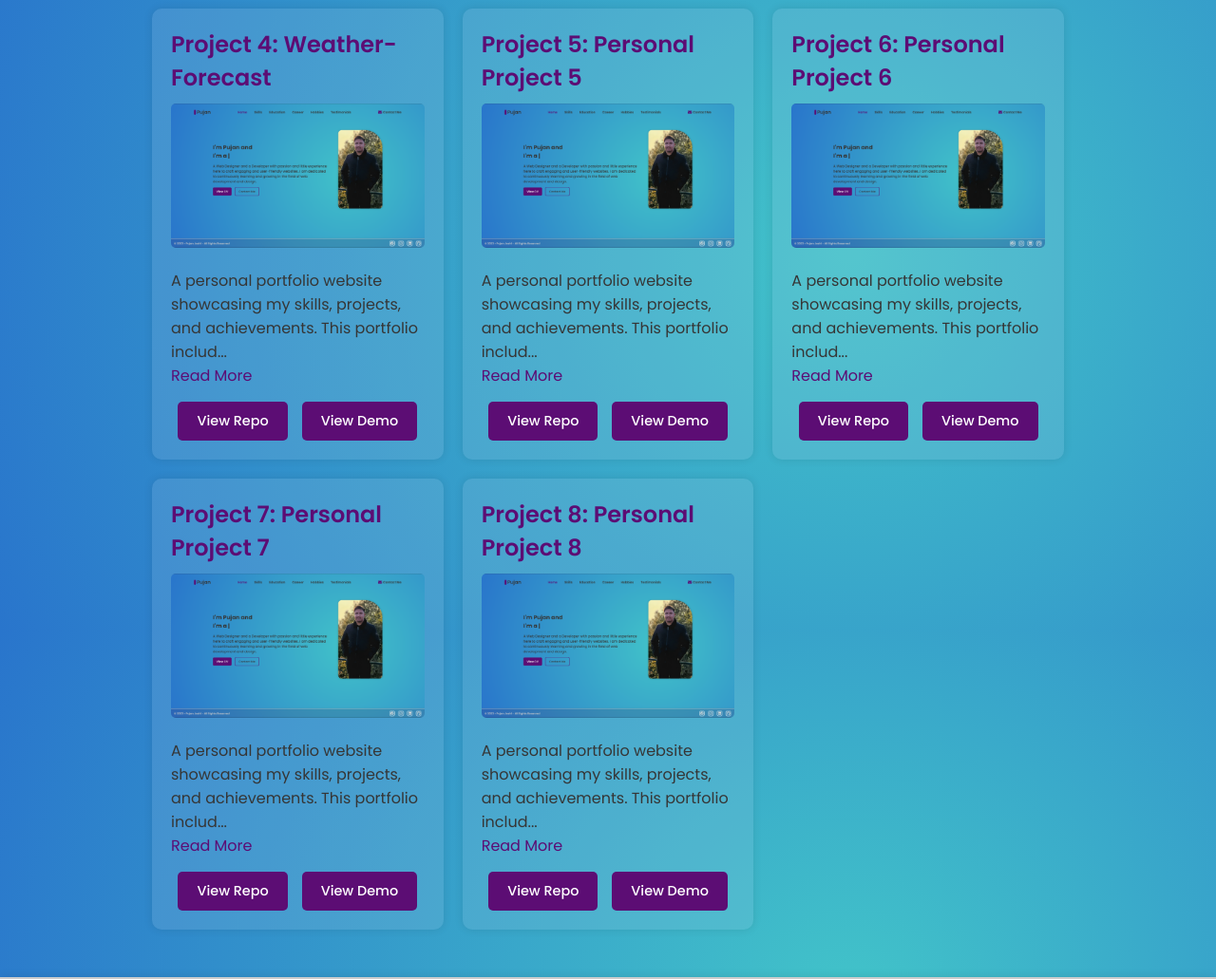
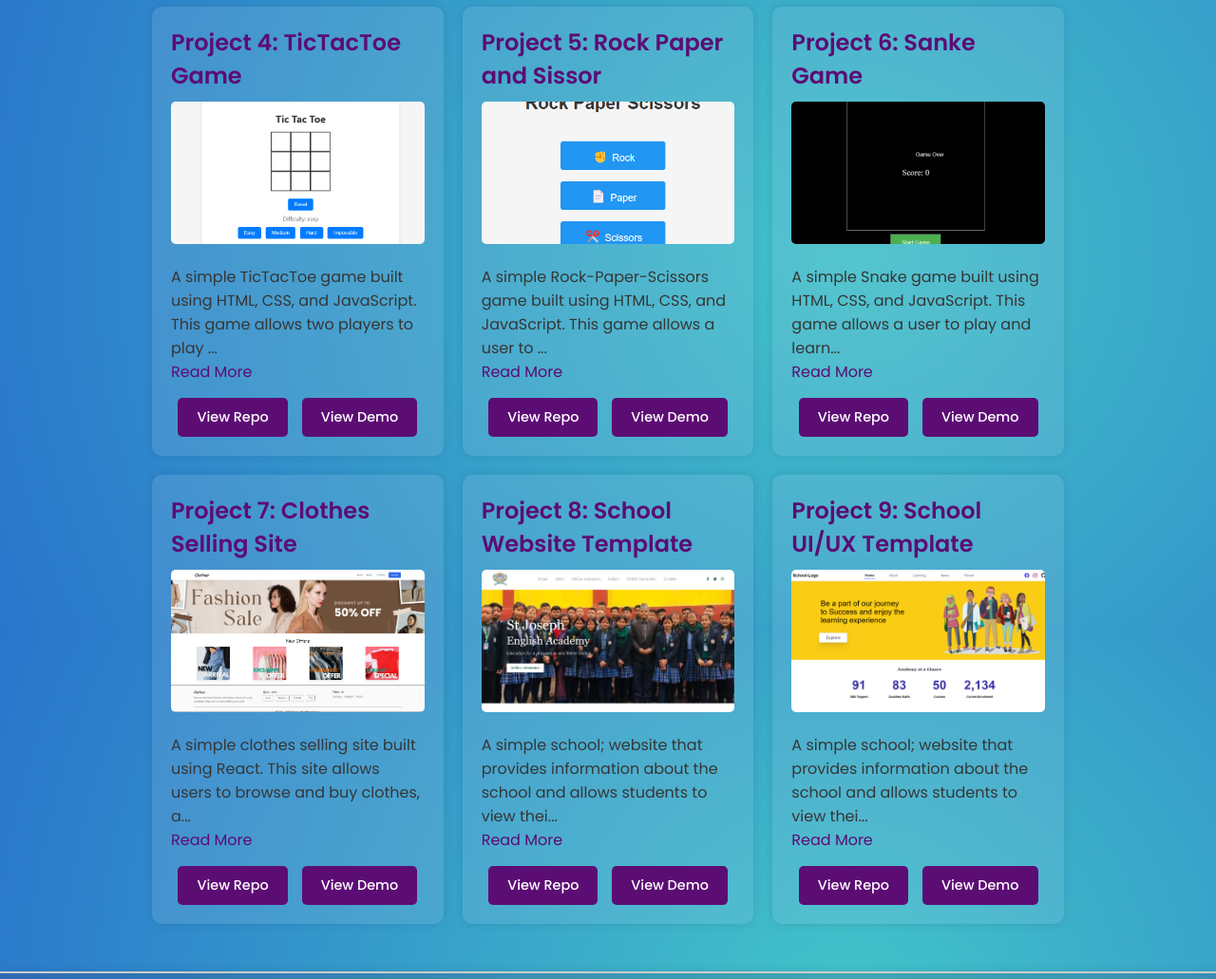
Before and after one commit to pujanjoci/Resume, a plain HTML site: page SRC/pages/career.html in a window 1280 px wide. Shown: the part 935-1966 px from the top of the page at 95% size. Drawn offline with nearby package versions, Linux system fonts and the light colour scheme.

Commit message:
added my Projects

```diff
--- a/SRC/pages/career.html
+++ b/SRC/pages/career.html
@@ -67,23 +67,23 @@
                             </div>
                             <button class="toggle-description">Read More</button>
                             <div class="project-buttons">
-                                <a href="https://github.com/pujanjoci/portfolio" target="_blank" class="project-btn">View Repo</a>
-                                <a href="https://pujan.com/demo" target="_blank" class="project-btn">View Demo</a>
+                                <a href="https://github.com/pujanjoci/Resume" target="_blank" class="project-btn">View Repo</a>
+                                <a href="https://pujan-joshi.com.np/" target="_blank" class="project-btn">View Demo</a>
                             </div>
                         </div>
 
                         <!-- Project 2 -->
                         <div class="project-card">
-                            <div class="project-title">Project 2: E-Commerce Website</div>
+                            <div class="project-title">Project 2: House Locater</div>
                             <!-- Add Image below title -->
-                            <img src="/Assets/career/portfolio.png" alt="Project 2 Image" class="project-image">
+                            <img src="/Assets/career/houselocater.png" alt="House Locater" class="project-image">
                             <div class="project-description" id="desc2">
-                                An e-commerce website with features such as product management, shopping cart, and payment gateway integration. The website allows users to browse products, add them to the cart, and complete purchases securely.
+                               A web application to mkae searching for house and information about land easier and also to showcase some ui/ux design and some features i am interested in.
                             </div>
                             <button class="toggle-description">Read More</button>
                             <div class="project-buttons">
-                                <a href="https://github.com/pujanjoci/e-commerce" target="_blank" class="project-btn">View Repo</a>
-                                <a href="https://pujan.com/e-commerce-demo" target="_blank" class="project-btn">View Demo</a>
+                                <a href="https://github.com/pujanjoci/houselocater" target="_blank" class="project-btn">View Repo</a>
+                                <a href="https://pujanjoci.github.io/houselocater/" target="_blank" class="project-btn">View Demo</a>
                             </div>
                         </div>
 
@@ -91,9 +91,9 @@
                          <div class="project-card">
                             <div class="project-title">Project 3: Personal Blog-Site</div>
                             <!-- Add Image below title -->
-                            <img src="/Assets/career/portfolio.png" alt="Project 1 Image" class="project-image">
+                            <img src="/Assets/career/blogsite.png" alt="Project 1 Image" class="project-image">
                             <div class="project-description" id="desc3">
-                                A personal portfolio website showcasing my skills, projects, and achievements. This portfolio includes sections for showcasing web development projects, technical skills, and more. You can explore the code and see the live version here.
+                                A simple blog site built using React. This blog allows me to showcase how to connect api or to use a json file to show my personal blogs.
                             </div>
                             <button class="toggle-description">Read More</button>
                             <div class="project-buttons">
@@ -102,76 +102,91 @@
                             </div>
                         </div> <!-- Project 4 -->
                         <div class="project-card">
-                            <div class="project-title">Project 4: Weather-Forecast</div>
+                            <div class="project-title">Project 4: TicTacToe Game</div>
                             <!-- Add Image below title -->
-                            <img src="/Assets/career/portfolio.png" alt="Project 1 Image" class="project-image">
+                            <img src="/Assets/career/tictactoe.png" alt="Game: Tictictoe" class="project-image">
                             <div class="project-description" id="desc4">
-                                A personal portfolio website showcasing my skills, projects, and achievements. This portfolio includes sections for showcasing web development projects, technical skills, and more. You can explore the code and see the live version here.
+                                A simple TicTacToe game built using HTML, CSS, and JavaScript. This game allows two players to play against each other on a 3x3 grid.
                             </div>
                             <button class="toggle-description">Read More</button>
                             <div class="project-buttons">
-                                <a href="https://github.com/pujanjoci/portfolio" target="_blank" class="project-btn">View Repo</a>
-                                <a href="https://pujan.com/demo" target="_blank" class="project-btn">View Demo</a>
+                                <a href="https://github.com/pujanjoci/tictactoes" target="_blank" class="project-btn">View Repo</a>
+                                <a href="https://pujanjoci.github.io/tictactoe" target="_blank" class="project-btn">View Demo</a>
                             </div>
                         </div>
 
                          <!-- Project 5 -->
                          <div class="project-card">
-                            <div class="project-title">Project 5: Personal Project 5</div>
+                            <div class="project-title">Project 5: Rock Paper and Sissor</div>
                             <!-- Add Image below title -->
-                            <img src="/Assets/career/portfolio.png" alt="Project 1 Image" class="project-image">
+                            <img src="/Assets/career/rockpaper.png" alt="Game: Rock Paper Sissor" class="project-image">
                             <div class="project-description" id="desc5">
-                                A personal portfolio website showcasing my skills, projects, and achievements. This portfolio includes sections for showcasing web development projects, technical skills, and more. You can explore the code and see the live version here.
+                                A simple Rock-Paper-Scissors game built using HTML, CSS, and JavaScript. This game allows a user to play and understand the concept of randomness in programming.
                             </div>
                             <button class="toggle-description">Read More</button>
                             <div class="project-buttons">
-                                <a href="https://github.com/pujanjoci/portfolio" target="_blank" class="project-btn">View Repo</a>
-                                <a href="https://pujan.com/demo" target="_blank" class="project-btn">View Demo</a>
+                                <a href="https://github.com/pujanjoci/RockPaperSissors" target="_blank" class="project-btn">View Repo</a>
+                                <a href="https://pujanjoci.github.io/RockPaperSissors/" target="_blank" class="project-btn">View Demo</a>
                             </div>
                         </div>
 
                          <!-- Project 6 -->
                          <div class="project-card">
-                            <div class="project-title">Project 6:  Personal Project 6</div>
+                            <div class="project-title">Project 6:  Sanke Game</div>
                             <!-- Add Image below title -->
-                            <img src="/Assets/career/portfolio.png" alt="Project 1 Image" class="project-image">
+                            <img src="/Assets/career/snake.png" alt="Game: Snake Game" class="project-image">
                             <div class="project-description" id="desc6">
-                                A personal portfolio website showcasing my skills, projects, and achievements. This portfolio includes sections for showcasing web development projects, technical skills, and more. You can explore the code and see the live version here.
+                                A simple Snake game built using HTML, CSS, and JavaScript. This game allows a user to play and learn the concept of object-oriented programming in programming and score counting.
                             </div>
                             <button class="toggle-description">Read More</button>
                             <div class="project-buttons">
-                                <a href="https://github.com/pujanjoci/portfolio" target="_blank" class="project-btn">View Repo</a>
-                                <a href="https://pujan.com/demo" target="_blank" class="project-btn">View Demo</a>
+                                <a href="https://github.com/pujanjoci/sanke" target="_blank" class="project-btn">View Repo</a>
+                                <a href="https://pujanjoci.github.io/snake/" target="_blank" class="project-btn">View Demo</a>
                             </div>
                         </div>
 
                          <!-- Project 7 -->
                          <div class="project-card">
-                            <div class="project-title">Project 7:  Personal Project 7</div>
+                            <div class="project-title">Project 7:  Clothes Selling Site</div>
                             <!-- Add Image below title -->
-                            <img src="/Assets/career/portfolio.png" alt="Project 1 Image" class="project-image">
+                            <img src="/Assets/career/clother.png" alt="Project: Clothes Selling Site" class="project-image">
                             <div class="project-description" id="desc7">
-                                A personal portfolio website showcasing my skills, projects, and achievements. This portfolio includes sections for showcasing web development projects, technical skills, and more. You can explore the code and see the live version here.
+                                A simple clothes selling site built using React. This site allows users to browse and buy clothes, and also allows users to add items to their cart and make purchases.
                             </div>
                             <button class="toggle-description">Read More</button>
                             <div class="project-buttons">
-                                <a href="https://github.com/pujanjoci/portfolio" target="_blank" class="project-btn">View Repo</a>
-                                <a href="https://pujan.com/demo" target="_blank" class="project-btn">View Demo</a>
+                                <a href="https://github.com/pujanjoci/clother-site" target="_blank" class="project-btn">View Repo</a>
+                                <a href="https://pujanjoci.github.io/clother-site/" target="_blank" class="project-btn">View Demo</a>
                             </div>
                         </div>
 
                          <!-- Project 8 -->
                          <div class="project-card">
-                            <div class="project-title">Project 8:  Personal Project 8</div>
+                            <div class="project-title">Project 8:  School Website Template</div>
                             <!-- Add Image below title -->
-                            <img src="/Assets/career/portfolio.png" alt="Project 1 Image" class="project-image">
+                            <img src="/Assets/career/school.png" alt="School UIUX Experience" class="project-image">
                             <div class="project-description" id="desc8">
-                                A personal portfolio website showcasing my skills, projects, and achievements. This portfolio includes sections for showcasing web development projects, technical skills, and more. You can explore the code and see the live version here.
+                               A simple school; website that provides information about the school and allows students to view their school's information in the internet. This project allows me to showcase my experience in ui/ux.
                             </div>
                             <button class="toggle-description">Read More</button>
                             <div class="project-buttons">
-                                <a href="https://github.com/pujanjoci/portfolio" target="_blank" class="project-btn">View Repo</a>
-                                <a href="https://pujan.com/demo" target="_blank" class="project-btn">View Demo</a>
+                                <a href="https://github.com/pujanjoci/School" target="_blank" class="project-btn">View Repo</a>
+                                <a href="https://pujanjoci.github.io/School/" target="_blank" class="project-btn">View Demo</a>
+                            </div>
+                        </div>
+
+                         <!-- Project 9 -->
+                         <div class="project-card">
+                            <div class="project-title">Project 9:  School UI/UX Template</div>
+                            <!-- Add Image below title -->
+                            <img src="/Assets/career/school-1.png" alt="School Template" class="project-image">
+                            <div class="project-description" id="desc8">
+                               A simple school; website that provides information about the school and allows students to view their school's information in the internet. This project allows me to showcase my experience in ui/ux.
+                            </div>
+                            <button class="toggle-description">Read More</button>
+                            <div class="project-buttons">
+                                <a href="https://github.com/pujanjoci/school-template" target="_blank" class="project-btn">View Repo</a>
+                                <a href="https://pujanjoci.github.io/school-template/" target="_blank" class="project-btn">View Demo</a>
                             </div>
                         </div>
 
--- a/SRC/style/style.css
+++ b/SRC/style/style.css
@@ -1524,12 +1524,13 @@ header.scrolled {
 }
 
 /* Styling for project images */
-.project-image {
-    width: 100%;
-    height: auto;
-    margin-bottom: 15px;
-    border-radius: 5px;
-}
+	.project-image {
+		width: 100%;
+		aspect-ratio: 16 / 9;
+		object-fit: cover;
+		margin-bottom: 15px;
+		border-radius: 5px;
+	}
 
 
 .project-buttons {
```
Also changed, not shown: Assets/career/blogsite.png (added), Assets/career/clother.png (added), Assets/career/houselocater.png (added), Assets/career/rockpaper.png (added), Assets/career/school-1.png (added), Assets/career/school.png (added), Assets/career/snake.png (added), Assets/career/tictactoe.png (added).
